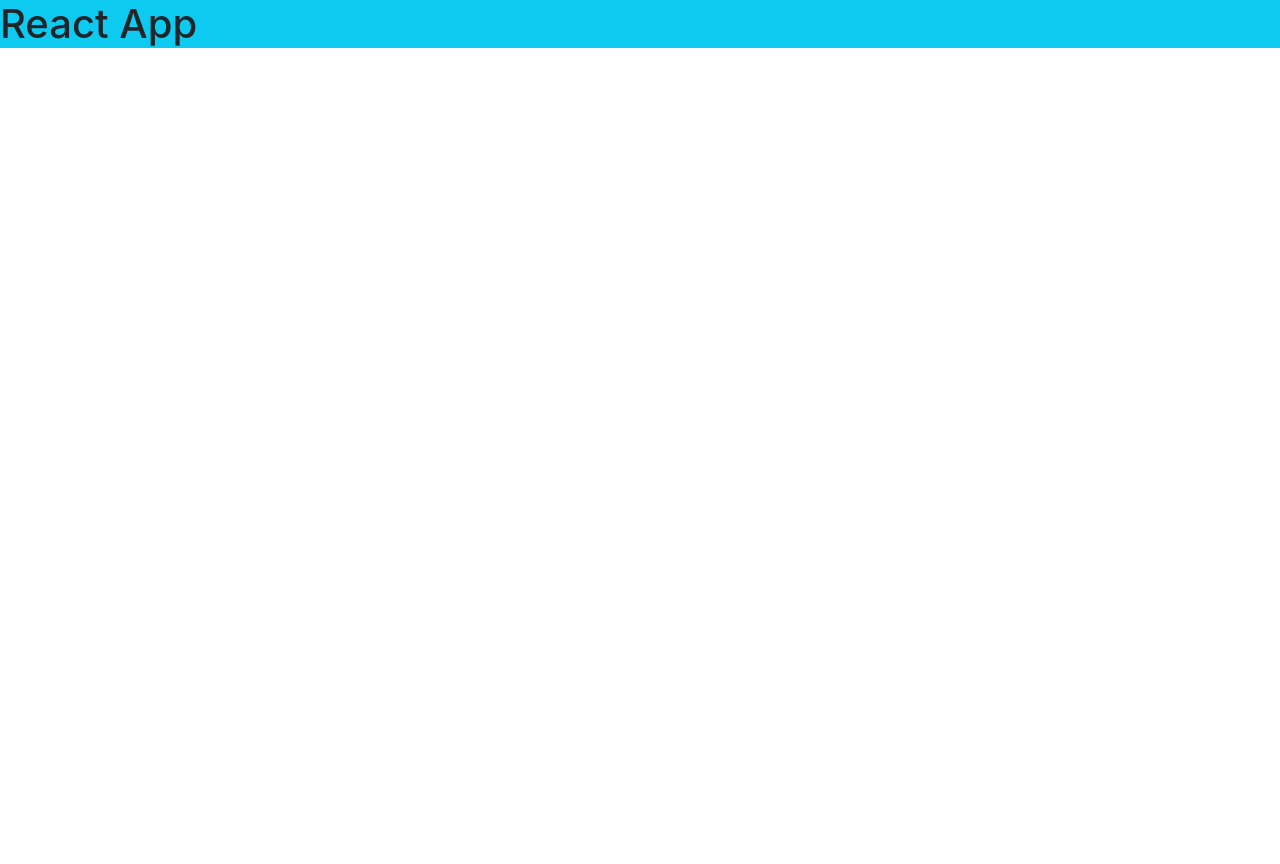
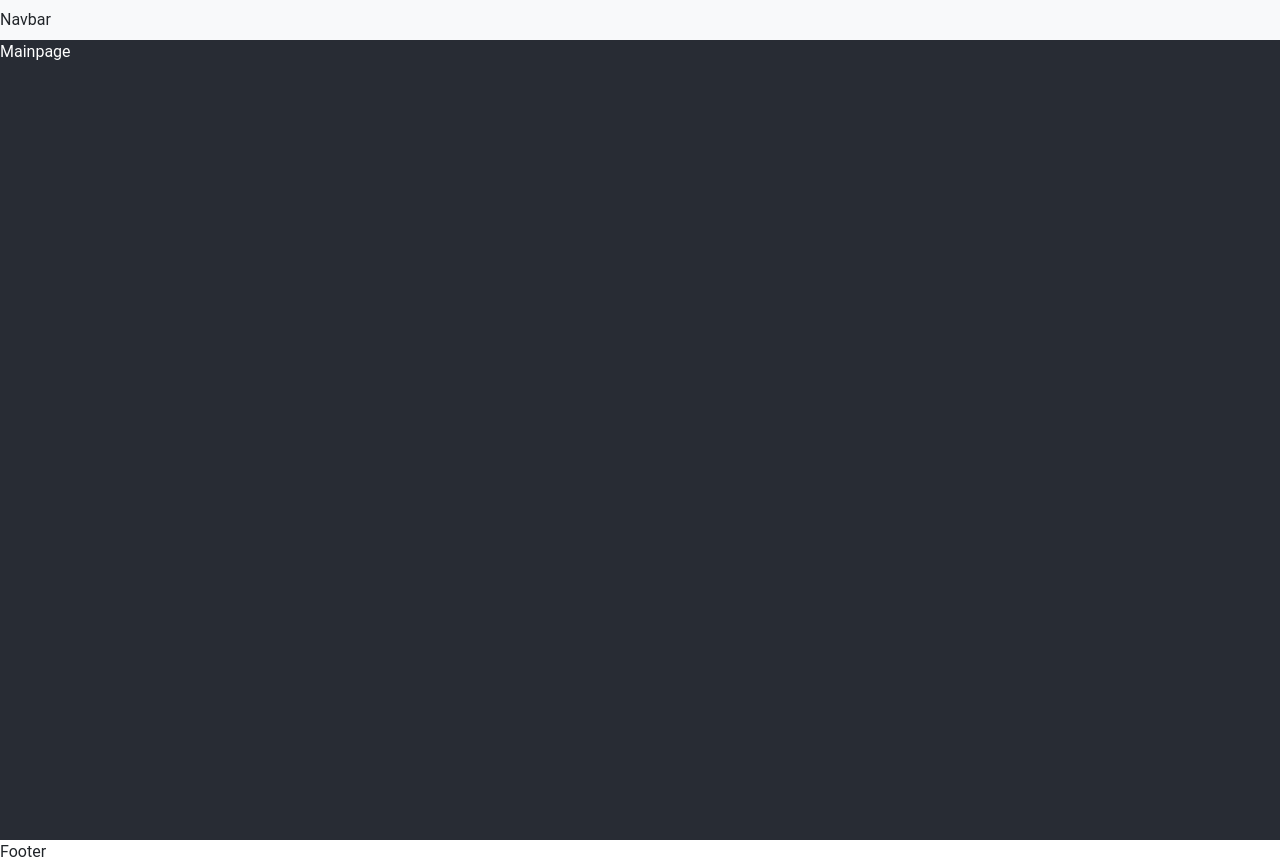
Before and after one commit to rithchanvirakboth/SHOPEE-ecommerce, a React (Create React App) app in the folder clients/: page / in a window 1280 px wide. Before the commit the page ends 800 px from the top, so only its background shows below. Built offline with nearby package versions, Linux system fonts and the light colour scheme; the HTML template or start-up script is replaced by a standard one.

Commit message:
[clients](layout): finished page layout

```diff
--- a/clients/src/App.js
+++ b/clients/src/App.js
@@ -1,9 +1,20 @@
+import Navbar from "./components/Navbar/Navbar";
+import Footer from "./components/Footer/Footer";
+import Mainpage from "./Features/Mainpage/Mainpage";
 
 function App() {
   return (
-   <div className="bg-info">
-      <h1>React App</h1>
-   </div>
+    <div>
+      <nav className="navbar navbar-expand-lg navbar-light bg-light">
+        <Navbar />
+      </nav>
+      <main className="content">
+        <Mainpage />
+      </main>
+      <footer className="footer">
+        <Footer />
+      </footer>
+    </div>
   );
 }
 
--- /dev/null
+++ b/clients/src/Features/Mainpage/Mainpage.js
@@ -0,0 +1,9 @@
+import React from 'react'
+
+function Mainpage() {
+  return (
+    <div>Mainpage</div>
+  )
+}
+
+export default Mainpage
--- /dev/null
+++ b/clients/src/components/Footer/Footer.js
@@ -0,0 +1,9 @@
+import React from 'react'
+
+function Footer() {
+  return (
+    <div>Footer</div>
+  )
+}
+
+export default Footer
--- /dev/null
+++ b/clients/src/components/Navbar/Navbar.js
@@ -0,0 +1,9 @@
+import React from 'react'
+
+function Navbar() {
+  return (
+    <div>Navbar</div>
+  )
+}
+
+export default Navbar
--- a/clients/src/index.css
+++ b/clients/src/index.css
@@ -1,8 +1,12 @@
+/* Imported */
+@import url('./Features/features.css');
+@import url('./components/components.css');
+
 body {
   margin: 0;
-  font-family: -apple-system, BlinkMacSystemFont, 'Segoe UI', 'Roboto', 'Oxygen',
-    'Ubuntu', 'Cantarell', 'Fira Sans', 'Droid Sans', 'Helvetica Neue',
-    sans-serif;
+  padding: 0;
+  box-sizing: border-box;
+  font-family: 'Roboto', sans-serif;
   -webkit-font-smoothing: antialiased;
   -moz-osx-font-smoothing: grayscale;
 }
@@ -11,3 +15,11 @@ code {
   font-family: source-code-pro, Menlo, Monaco, Consolas, 'Courier New',
     monospace;
 }
+
+.content {
+  display: flex;
+  height: 100vh;
+  width: 100%;
+  background-color: #282c34;
+  color: #fff;
+}
```
Also changed, not shown: clients/src/Features/Mainpage/Mainpage.css (added), clients/src/Features/features.css (added), clients/src/components/Footer/Footer.css (added), clients/src/components/Navbar/Navbar.css (added), clients/src/components/components.css (added).
